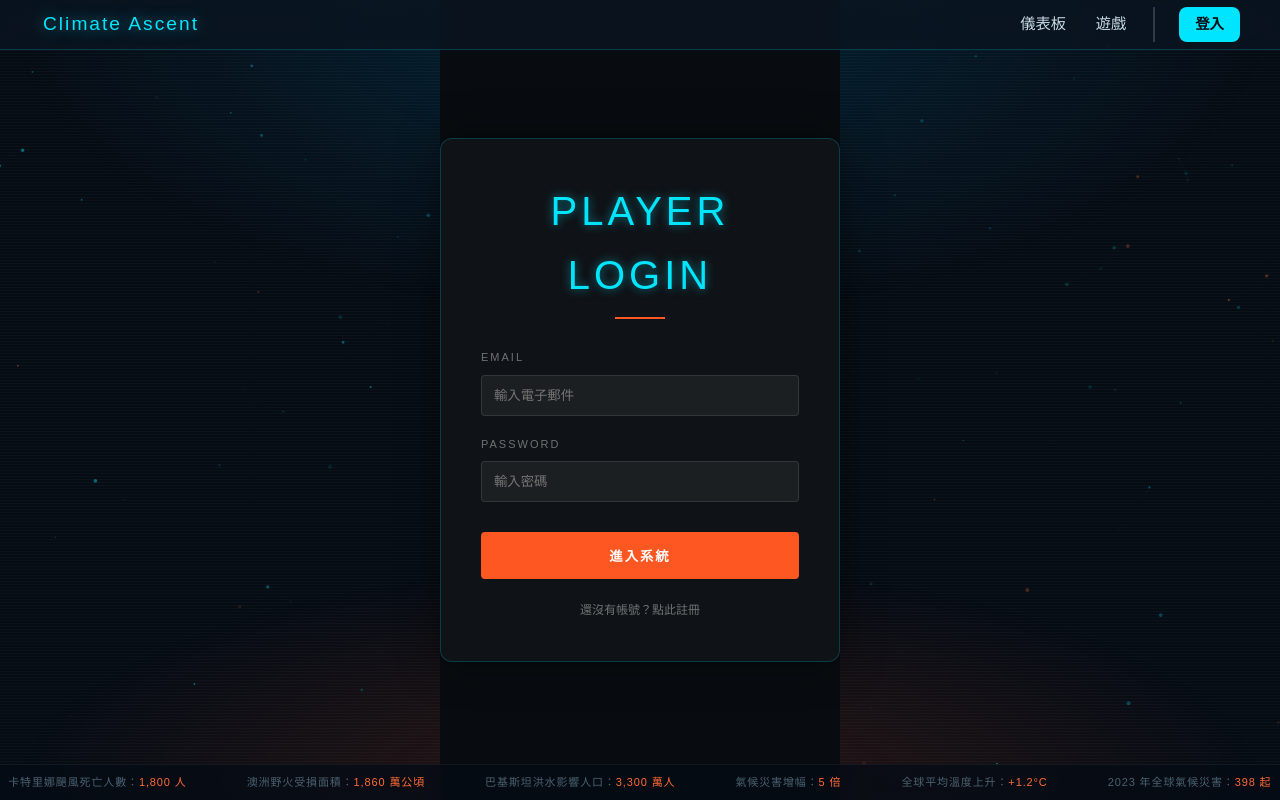
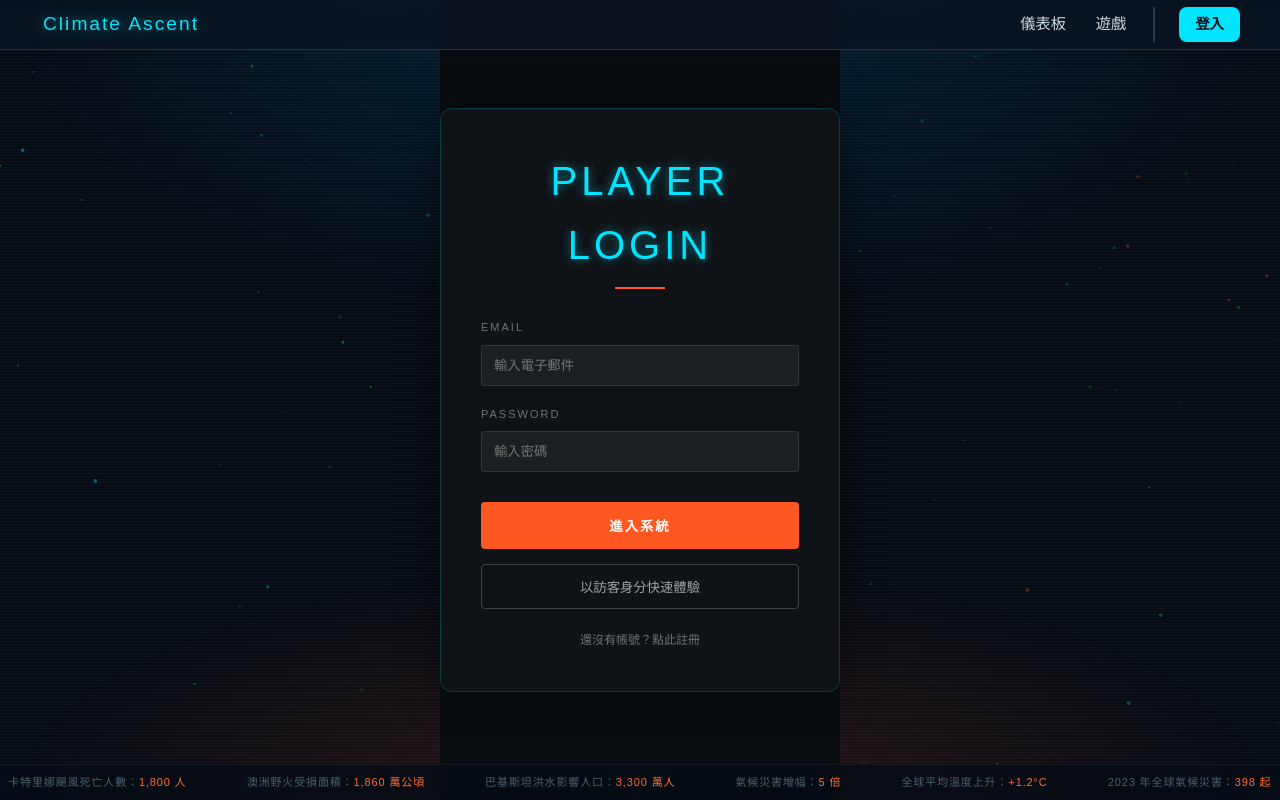
Before and after one commit to yichen-bear/extreme_weather, a Vue app in the folder frontend/: page /loginview in a window 1280 px wide. Built offline with nearby package versions, Linux system fonts and the light colour scheme.

Commit message:
visiter login

```diff
--- a/frontend/src/components/Navbar.vue
+++ b/frontend/src/components/Navbar.vue
@@ -14,7 +14,7 @@
 
           <template v-else>
             <div class="user-info">
-              <span class="user-status">{{ authStore.username }}</span>
+              <span class="user-status">{{ authStore.isGuest ? '🚧 訪客' : authStore.username }}</span>
               <div class="user-avatar"></div>
             </div>
             <button class="btn-nav logout" @click="handleLogout">登出</button>
--- a/frontend/src/stores/user.js
+++ b/frontend/src/stores/user.js
@@ -1,20 +1,34 @@
+// src/stores/user.js 內容
 import { reactive } from 'vue'
 
 export const authStore = reactive({
   isLoggedIn: !!localStorage.getItem('token'),
   username: localStorage.getItem('username') || '玩家',
+  isGuest: localStorage.getItem('isGuest') === 'true', // 新增：標記是否為訪客
 
   login(token, username) {
     localStorage.setItem('token', token);
     localStorage.setItem('username', username);
+    localStorage.setItem('isGuest', 'false');
     this.isLoggedIn = true;
     this.username = username;
+    this.isGuest = false;
+  },
+
+  guestLogin() {
+    const guestName = `GUEST_${Math.floor(Math.random() * 9000) + 1000}`; // 產生隨機 ID
+    localStorage.setItem('username', guestName);
+    localStorage.setItem('isGuest', 'true');
+    // 訪客不需要 token，但我們設定 isLoggedIn 為 true 讓 Navbar 變換
+    this.isLoggedIn = true;
+    this.username = guestName;
+    this.isGuest = true;
   },
 
   logout() {
-    localStorage.removeItem('token');
-    localStorage.removeItem('username');
+    localStorage.clear();
     this.isLoggedIn = false;
     this.username = '玩家';
+    this.isGuest = false;
   }
 });
--- a/frontend/src/views/LoginView.vue
+++ b/frontend/src/views/LoginView.vue
@@ -25,6 +25,10 @@
         <button type="submit" class="submit-btn">
           {{ isLogin ? '進入系統' : '建立帳號' }}
         </button>
+
+        <button type="button" class="guest-btn" @click="handleGuestLogin">
+          以訪客身分快速體驗
+        </button>
       </form>
 
       <div class="auth-footer">
@@ -47,7 +51,7 @@ const isLogin = ref(true)
 const formData = reactive({
   username: '',
   email: '',
-  password: ''
+  password: '',
 })
 
 const handleSubmit = async () => {
@@ -57,7 +61,7 @@ const handleSubmit = async () => {
 
     if (isLogin.value) {
       // 登入成功：存入 Token 並導向遊戲頁面
-      authStore.login(res.data.token, res.data.username);
+      authStore.login(res.data.token, res.data.username)
       alert('登入成功！')
       router.push('/gamehome')
     } else {
@@ -68,6 +72,12 @@ const handleSubmit = async () => {
     alert(err.response?.data?.message || '操作失敗')
   }
 }
+
+const handleGuestLogin = () => {
+  authStore.guestLogin();
+  alert('已使用訪客身分登入，部分進度可能無法永久儲存');
+  router.push('/gamehome');
+};
 </script>
 
 <style scoped>
@@ -145,7 +155,9 @@ const handleSubmit = async () => {
   font-weight: bold;
   letter-spacing: 2px;
   cursor: pointer;
-  transition: transform 0.2s, box-shadow 0.2s;
+  transition:
+    transform 0.2s,
+    box-shadow 0.2s;
   margin-top: 10px;
 }
 
@@ -167,4 +179,22 @@ const handleSubmit = async () => {
 .switch-btn:hover {
   color: #00e5ff;
 }
+
+.guest-btn {
+  width: 100%;
+  padding: 12px;
+  background: transparent;
+  color: rgba(255, 255, 255, 0.6);
+  border: 1px solid rgba(255, 255, 255, 0.2);
+  border-radius: 4px;
+  margin-top: 15px;
+  cursor: pointer;
+  transition: all 0.3s;
+}
+
+.guest-btn:hover {
+  color: #fff;
+  border-color: #00e5ff;
+  background: rgba(0, 229, 255, 0.05);
+}
 </style>
```
